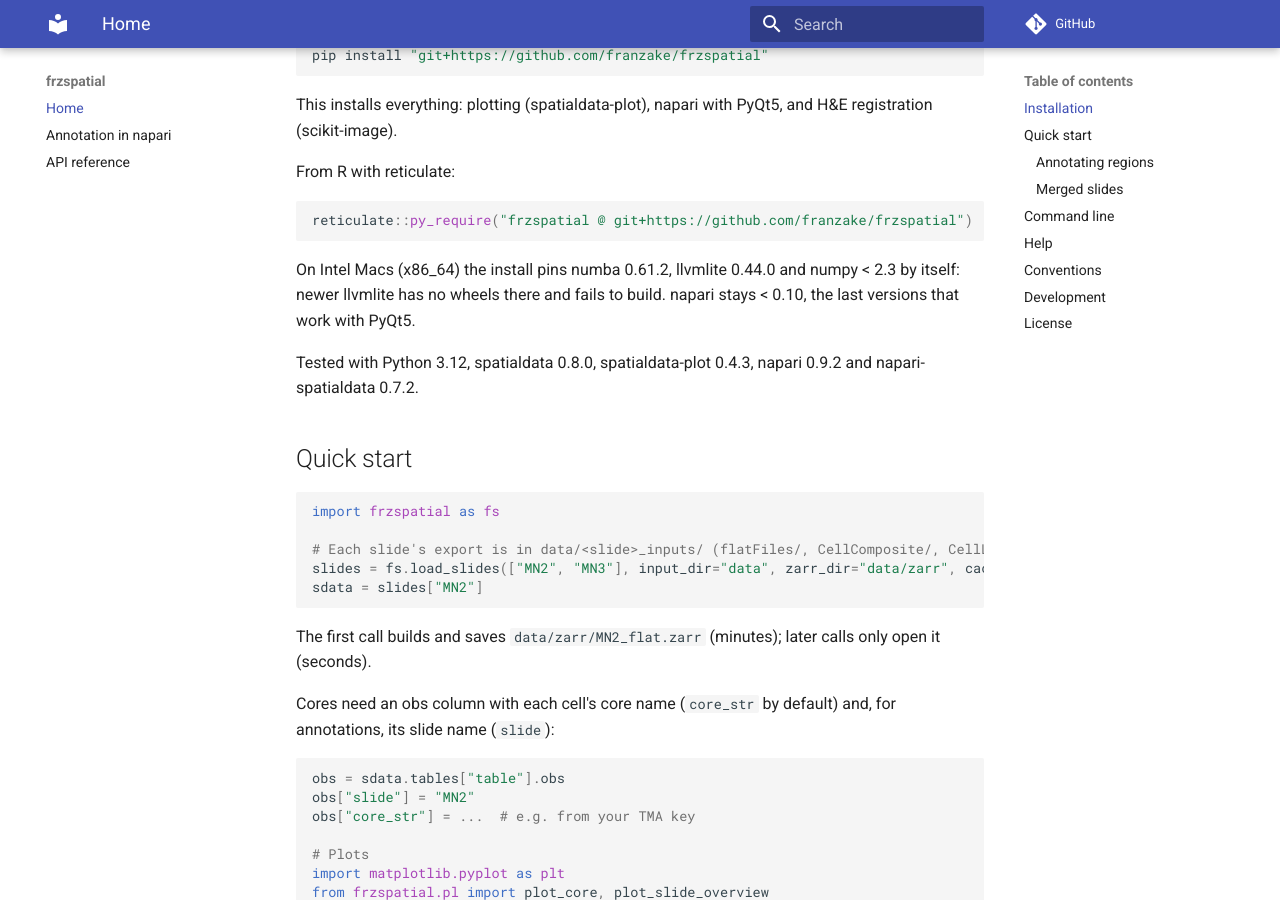
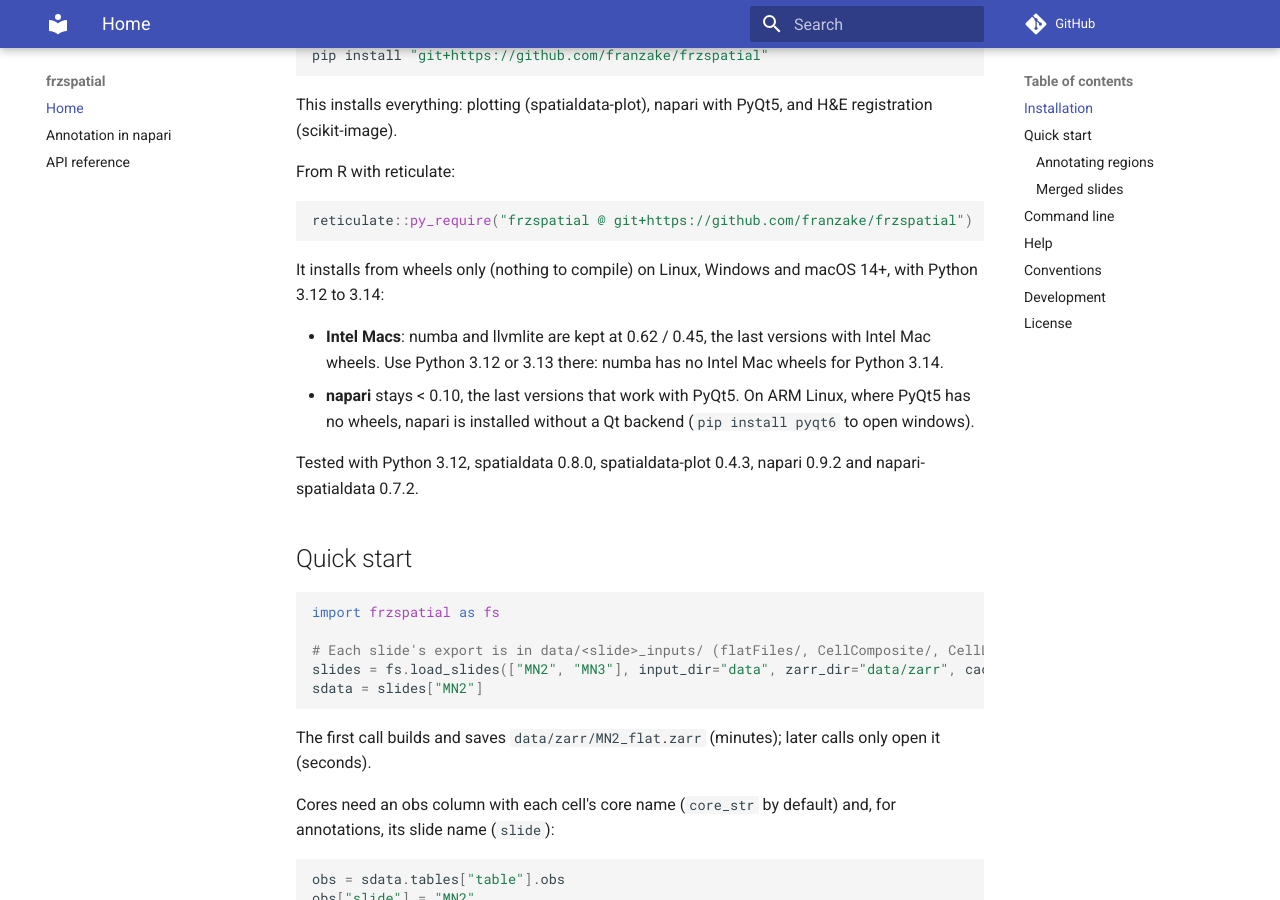
Before and after one commit to franzake/frzspatial, an MkDocs documentation site: the page built from docs/index.md, in a window 1280 px wide and 900 px high, scrolled down 793 px. Built offline with MkDocs 1.6.1 and Material for MkDocs 9.7.7, drawn with Linux system fonts in a browser that asks for light colours; comment, search, counter and statistics services are not loaded.

Commit message:
Wheels-only install on every platform: Intel-Mac numba<0.63/llvmlite<0.46, no PyQt5 on ARM Linux
Checked with uv (only-binary) on macOS x86_64/arm64, Linux x86_64/aarch64 and
Windows, Python 3.12-3.14: all resolve except Intel Mac + 3.14, which numba has
no wheels for (documented).

Co-Authored-By: Claude Opus 5.5 <noreply@anthropic.com>

````diff
--- a/docs/index.md
+++ b/docs/index.md
@@ -30,8 +30,12 @@ From R with reticulate:
 reticulate::py_require("frzspatial @ git+https://github.com/franzake/frzspatial")
 ```
 
-On Intel Macs (x86_64) the install pins numba 0.61.2, llvmlite 0.44.0 and numpy < 2.3 by itself: newer llvmlite
-has no wheels there and fails to build. napari stays < 0.10, the last versions that work with PyQt5.
+It installs from wheels only (nothing to compile) on Linux, Windows and macOS 14+, with Python 3.12 to 3.14:
+
+- **Intel Macs**: numba and llvmlite are kept at 0.62 / 0.45, the last versions with Intel Mac wheels. Use Python
+  3.12 or 3.13 there: numba has no Intel Mac wheels for Python 3.14.
+- **napari** stays < 0.10, the last versions that work with PyQt5. On ARM Linux, where PyQt5 has no wheels, napari is
+  installed without a Qt backend (`pip install pyqt6` to open windows).
 
 Tested with Python 3.12, spatialdata 0.8.0, spatialdata-plot 0.4.3, napari 0.9.2 and napari-spatialdata 0.7.2.
 
````
Also changed, not shown: CHANGELOG.md (+7 -0 lines), README.md (+6 -2 lines), pyproject.toml (+7 -6 lines).
